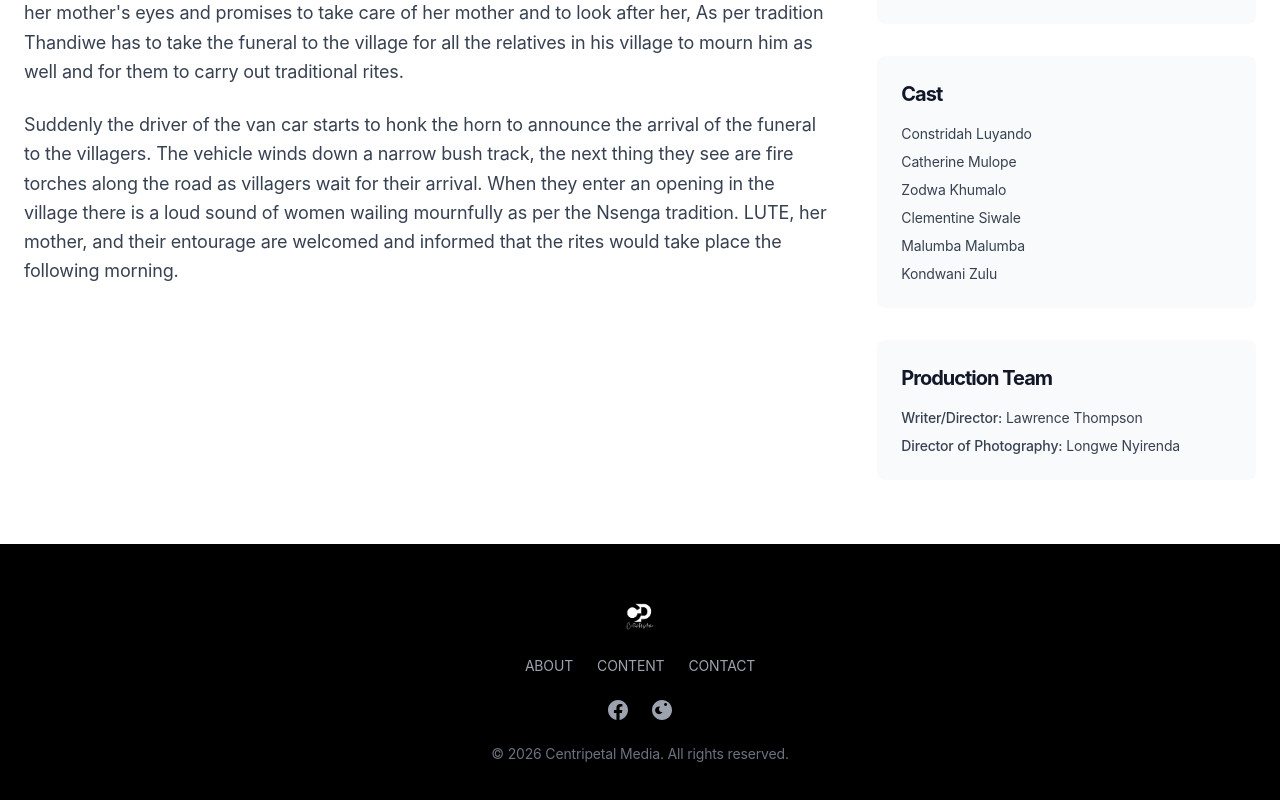
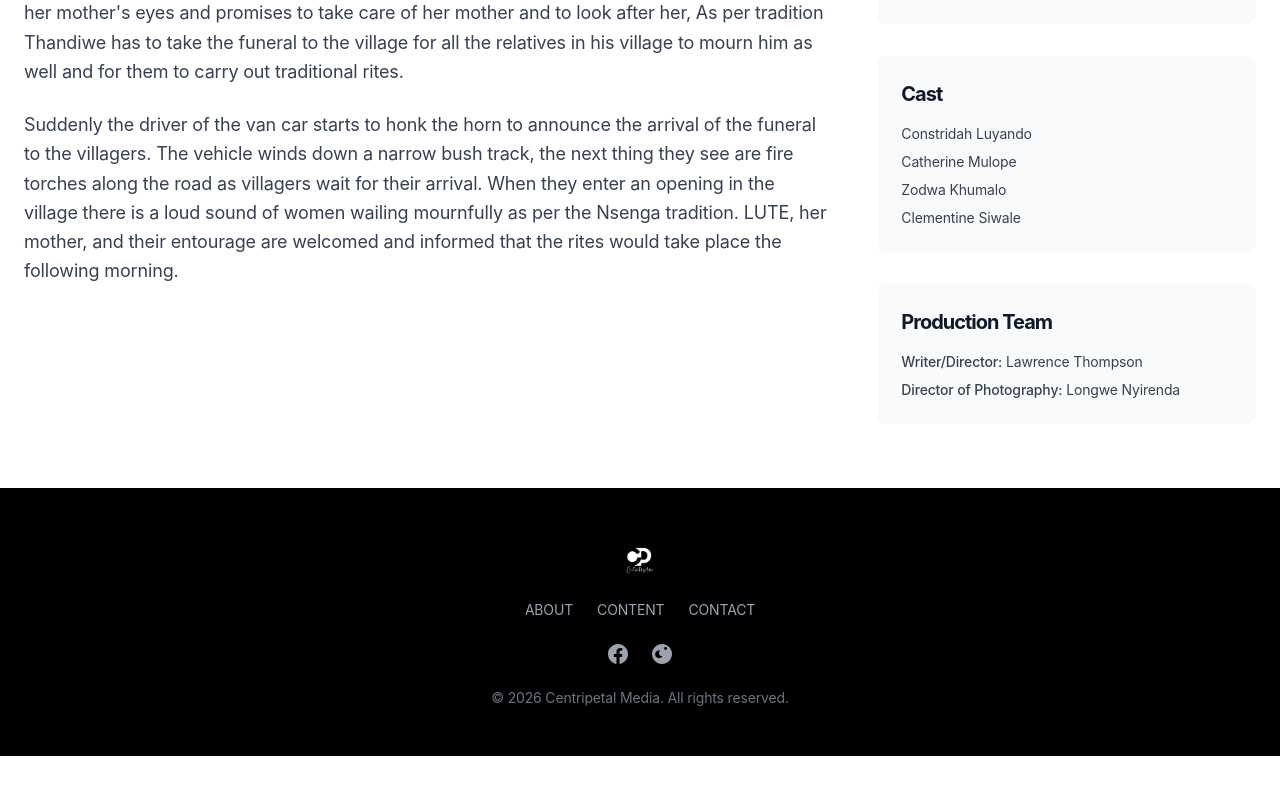
Before and after one commit to Mainza714/sg-3bbfc5cc-69cd-4878-9aaa-1b5533acc791-1781104711, a Next.js app: page /content/lute in a window 1280 px wide. Shown: the part 1124-1924 px from the top of the page. After the commit the page ends 1880 px from the top, so only its background shows below. Built offline with nearby package versions, Linux system fonts and the light colour scheme.

Commit message:
feat(content): limit cast members on lute page

```diff
--- a/src/pages/content/lute.tsx
+++ b/src/pages/content/lute.tsx
@@ -138,8 +138,6 @@ export default function LutePage() {
                       <p>Catherine Mulope</p>
                       <p>Zodwa Khumalo</p>
                       <p>Clementine Siwale</p>
-                      <p>Malumba Malumba</p>
-                      <p>Kondwani Zulu</p>
                     </div>
                   </div>
 
```
